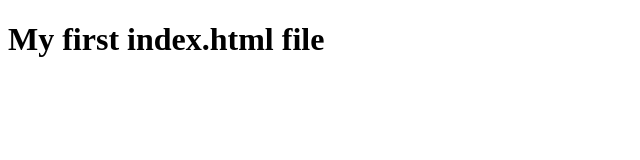
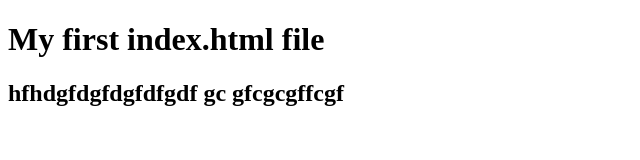
Before and after one commit to rusira12345/try-git, a plain HTML site: page index.html in a window 1280 px wide. Shown: the whole page, without its empty margins (0-640 px from the left). Drawn offline with Linux system fonts and the light colour scheme.

Commit message:
I add a h2 tag for indedx.html

```diff
--- a/index.html
+++ b/index.html
@@ -7,5 +7,6 @@
 </head>
 <body>
     <h1>My first index.html file</h1>
+    <h2>hfhdgfdgfdgfdfgdf gc gfcgcgffcgf</h2>
 </body>
 </html>
```
